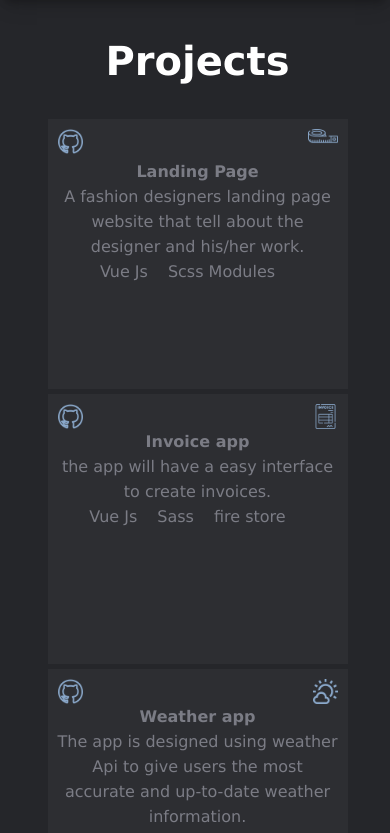
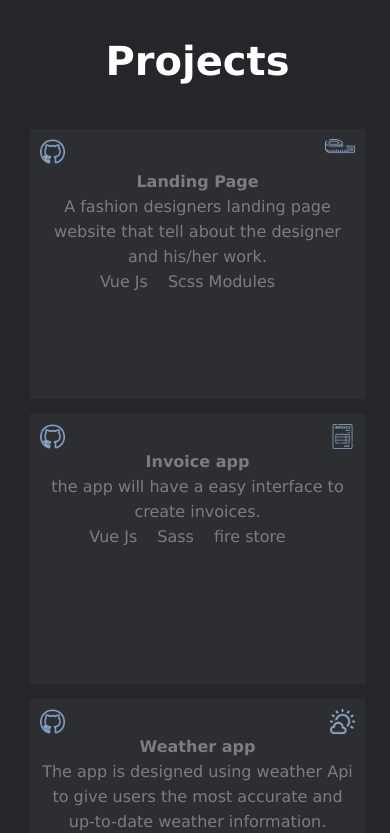
Before and after one commit to ugochukwu93/portfolio1, a React (Create React App) app: page / in a window 390 px wide. Shown: the part 1790-2623 px from the top of the page. Built offline with nearby package versions, Linux system fonts and the light colour scheme.

Commit message:
design changes

```diff
--- a/src/components/aboutMe/AboutMe.scss
+++ b/src/components/aboutMe/AboutMe.scss
@@ -91,7 +91,7 @@
             width: 100%;
             margin-top: 200px;
             top: 259px;
-            height: 390px;
+            height: 350px;
             border: none;
         }
         div {
--- a/src/components/projects/Projects.scss
+++ b/src/components/projects/Projects.scss
@@ -41,10 +41,10 @@
         line-height: 25px;
         cursor: pointer;
         @media(max-width: 800px){
-           max-width: 300px;
+           width: 335px;
             height: 270px;
             padding: 10px;
-            margin: 5px 27px;
+            margin: 15px 15px ;
         }
 
     }
--- a/src/components/skills/Skills.scss
+++ b/src/components/skills/Skills.scss
@@ -1,8 +1,9 @@
 .skills {
-    background-color: #2d2e32;
+    // background-color: #2d2e32;
     padding: 150px;
     @media(max-width: 600px) {
         padding: 10px 5px;
+        margin-left: 8px;
     }
     h4 {
         text-align: center;
```
